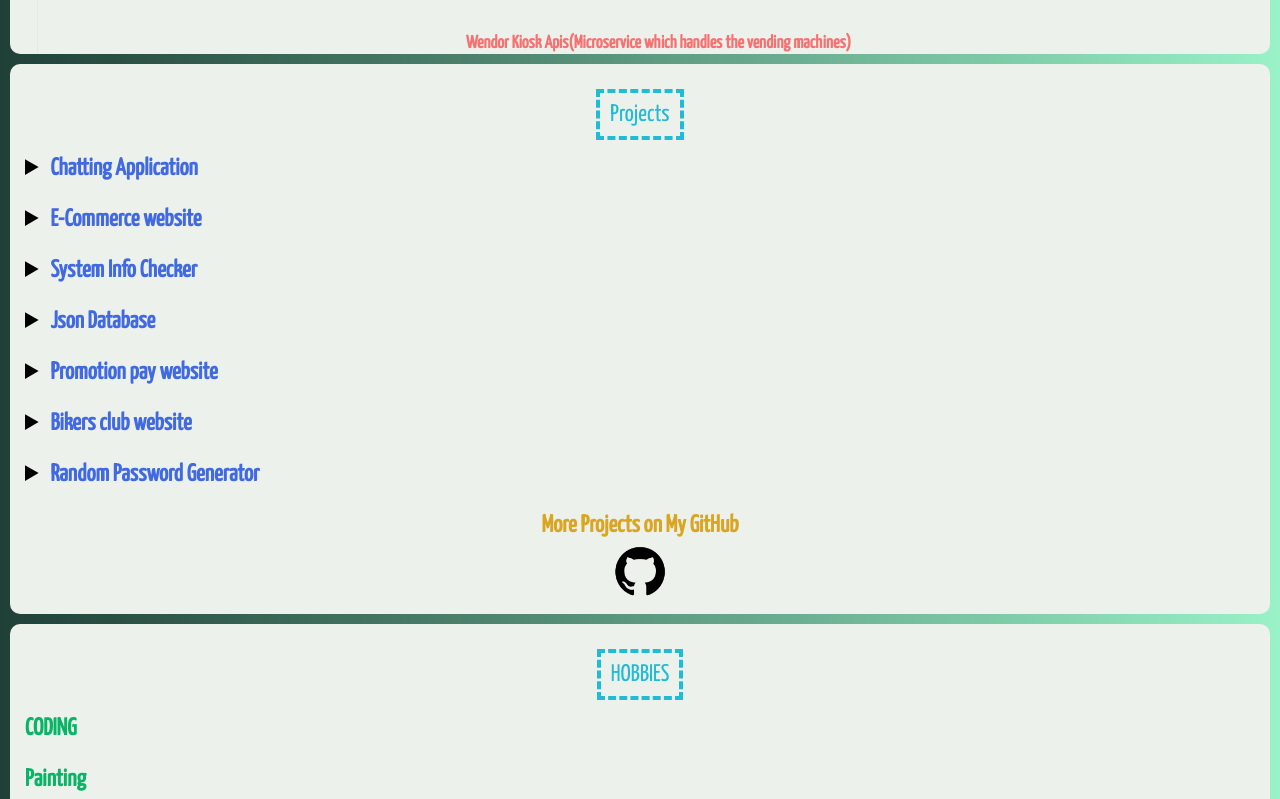
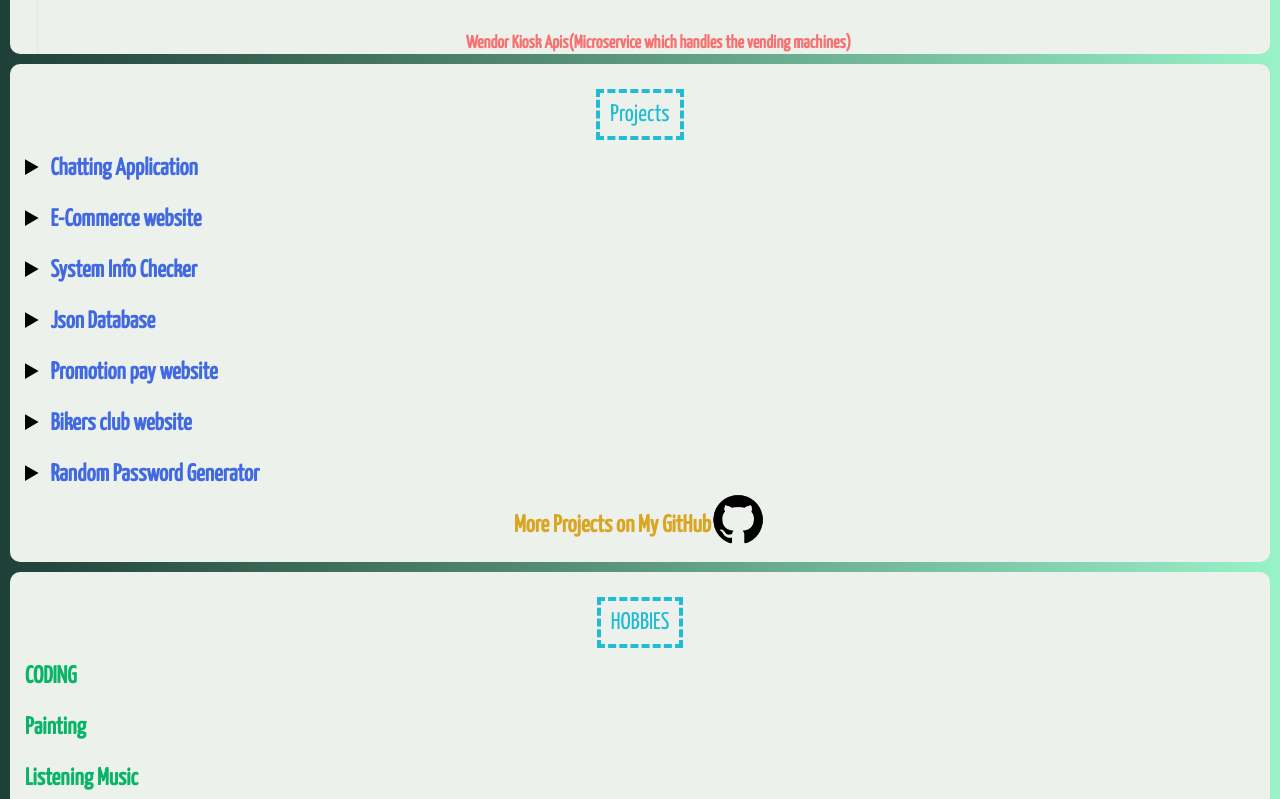
Before and after one commit to thisisshivanshpatel/Shivansh-Patel-Portfolio, a website: page index.html in a window 1280 px wide. Shown: the part 1754-2553 px from the top of the page. Drawn offline with Linux system fonts and the light colour scheme.

Commit message:
minor changes applied

```diff
--- a/index.html
+++ b/index.html
@@ -4,6 +4,7 @@
 <head>
     <title>Shivansh Patel</title>
     <link href="css/style.css" rel="stylesheet">
+    <link href="/dist/output.css" rel="stylesheet">
     <link rel="icon" href="IMAGES/logo.png">
     <link rel="stylesheet" href="https://cdnjs.cloudflare.com/ajax/libs/font-awesome/4.7.0/css/font-awesome.min.css">
     <meta charset="utf-8">
@@ -12,7 +13,6 @@
     <meta name="mobile-web-app-capable" content="yes">
     <meta name="apple-mobile-web-app-capable" content="yes">
     <meta name="author" content="shivansh patel">
-    <link href="/dist/output.css" rel="stylesheet">
 </head>
 
 <body>
@@ -29,7 +29,7 @@
         <h1><span>About Me</span></h1>
         <p>
         <blockquote> Hey! I'm <strong style="color:royalblue">shivansh</strong>.I like <b>coding</b> because It's
-            intresting.<br> Learning to code gave me <b><i>problem-solving skills</i></b> and a way to communicate with
+            interesting.<br> Learning to code gave me <b><i>problem-solving skills</i></b> and a way to communicate with
             others on a technical level.
             <p style="margin-top:10px;">
                 I am a <b>Full STACK developer</b>,i have an Expertise in development of web application using
@@ -354,10 +354,12 @@
             </details>
             </li>
 
-            <p align="center" style="color: goldenrod;"><b>More Projects on My GitHub</b> <a
-                    href="https://github.com/thisisshivanshpatel">
-                    <img src="IMAGES/github.png" alt="github" height="55px" width="55px">
-                </a></p>
+            <div class="flex justify-center">
+                <p class="text-[goldenrod]"><b>More Projects on My GitHub</b> </p>
+                <a href="https://github.com/thisisshivanshpatel">
+                    <img src="IMAGES/github.png" alt="github" height="55px" width="55px" class="-mt-4">
+                </a>
+            </div>
     </div>
 
     <!-- My Skills section start -->
```
Also changed, not shown: dist/output.css.
